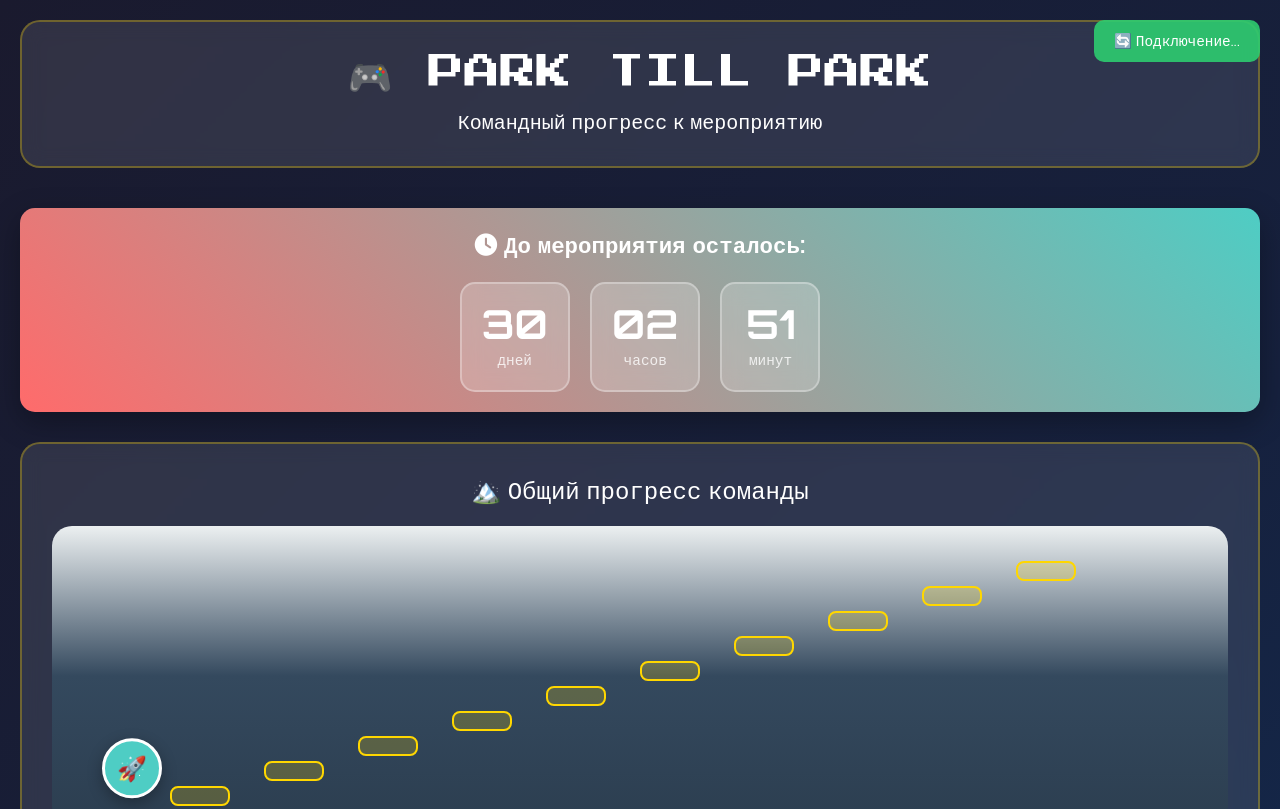
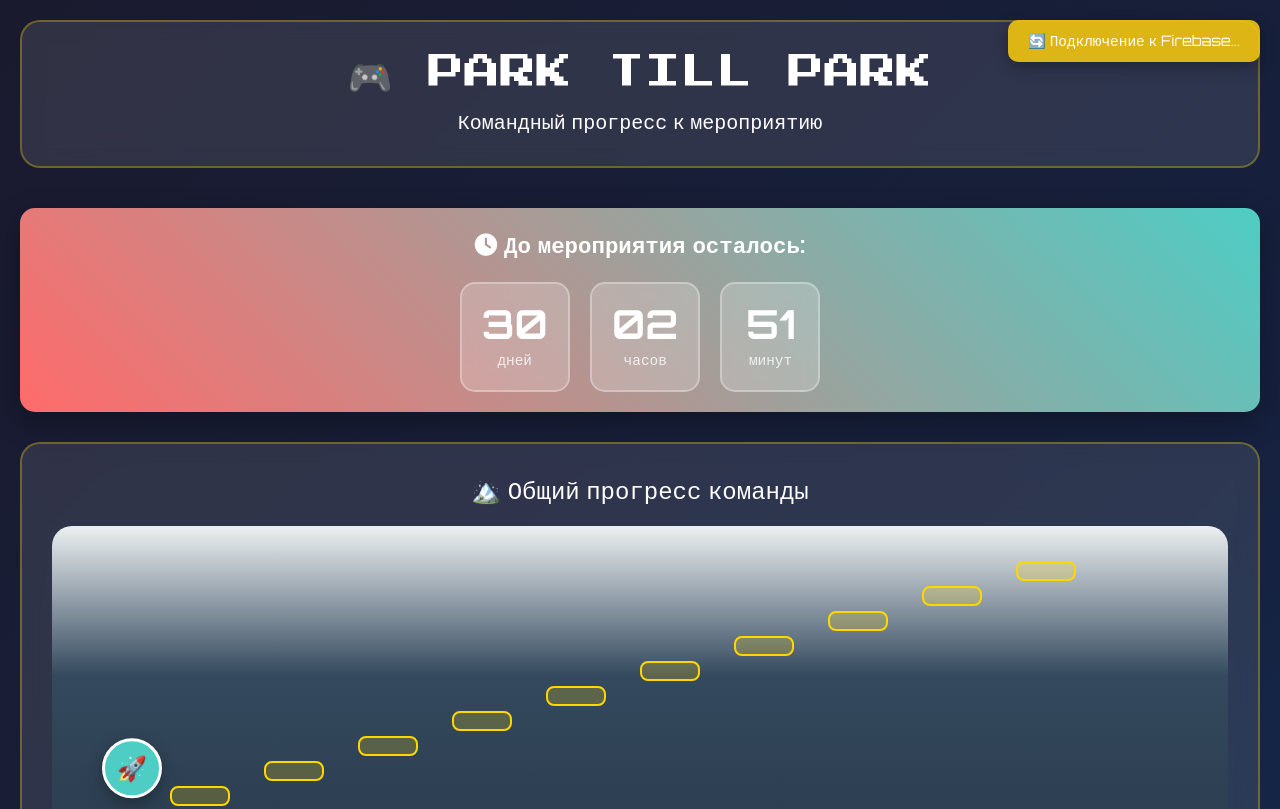
Before and after one commit to OummaEE/ParktillPark, a plain HTML site: page index.html in a window 1280 px wide. Shown: the top 809 px of the page. Drawn offline with nearby package versions, Linux system fonts and the light colour scheme; no server answers.

Commit message:
Update index.html

```diff
--- a/index.html
+++ b/index.html
@@ -355,10 +355,15 @@
             border-radius: 10px;
             font-size: 0.9em;
             z-index: 1000;
+            box-shadow: 0 5px 15px rgba(0,0,0,0.3);
         }
 
         .connection-status.disconnected {
             background: rgba(231, 76, 60, 0.9);
+        }
+
+        .connection-status.connecting {
+            background: rgba(241, 196, 15, 0.9);
         }
 
         @media (max-width: 768px) {
@@ -390,8 +395,8 @@
     </style>
 </head>
 <body>
-    <div class="connection-status" id="connection-status">
-        🔄 Подключение...
+    <div class="connection-status connecting" id="connection-status">
+        🔄 Подключение к Firebase...
     </div>
 
     <div class="container">
@@ -597,15 +602,16 @@
         let database = null;
         let tasksRef = null;
 
-        // ВАЖНО: Замените на ваши настройки Firebase
+        // РЕАЛЬНЫЕ настройки Firebase
         const firebaseConfig = {
-            apiKey: "AIzaSyBOqKZHRzJPwpDxoLTlZJD6MgJAyaKLtTY",
-            authDomain: "park-till-park-tasks.firebaseapp.com",
-            databaseURL: "https://park-till-park-tasks-default-rtdb.europe-west1.firebasedatabase.app",
-            projectId: "park-till-park-tasks",
-            storageBucket: "park-till-park-tasks.appspot.com",
-            messagingSenderId: "123456789",
-            appId: "1:123456789:web:abcdef123456"
+            apiKey: "AIzaSyCHVmoJw-JaCiiXfvzQgv1qimZUrP1sbe8",
+            authDomain: "park-till-park.firebaseapp.com",
+            databaseURL: "https://park-till-park-default-rtdb.europe-west1.firebasedatabase.app/",
+            projectId: "park-till-park",
+            storageBucket: "park-till-park.firebasestorage.app",
+            messagingSenderId: "944758688053",
+            appId: "1:944758688053:web:3d773f68d76219115a647c",
+            measurementId: "G-030C4Z3KW3"
         };
 
         // Функция для работы без Firebase (fallback)
@@ -614,7 +620,7 @@
             savedTasks = JSON.parse(localStorage.getItem('parkTillParkTasks')) || defaultTasks;
             renderTasks();
             updateAllProgress();
-            updateConnectionStatus('❌ Локальный режим');
+            updateConnectionStatus('❌ Локальный режим', 'disconnected');
         }
 
         // Инициализация Firebase
@@ -623,6 +629,8 @@
                 firebase.initializeApp(firebaseConfig);
                 database = firebase.database();
                 tasksRef = database.ref('parkTillParkTasks');
+
+                updateConnectionStatus('🔄 Подключение к Firebase...', 'connecting');
 
                 // Загружаем данные из Firebase
                 tasksRef.on('value', (snapshot) => {
@@ -636,13 +644,10 @@
                     }
                     renderTasks();
                     updateAllProgress();
-                    updateConnectionStatus('✅ Синхронизация включена');
-                });
-
-                // Обработка ошибок подключения
-                tasksRef.on('error', (error) => {
-                    console.error('Firebase error:', error);
-                    updateConnectionStatus('❌ Ошибка подключения');
+                    updateConnectionStatus('✅ Синхронизация работает!', 'connected');
+                }, (error) => {
+                    console.error('Firebase read error:', error);
+                    updateConnectionStatus('❌ Ошибка подключения', 'disconnected');
                     initializeWithoutFirebase();
                 });
 
@@ -657,6 +662,7 @@
             if (tasksRef) {
                 tasksRef.set(savedTasks).catch(error => {
                     console.error('Ошибка сохранения:', error);
+                    updateConnectionStatus('❌ Ошибка сохранения', 'disconnected');
                     // Fallback на localStorage
                     localStorage.setItem('parkTillParkTasks', JSON.stringify(savedTasks));
                 });
@@ -667,25 +673,21 @@
         }
 
         // Обновление статуса подключения
-        function updateConnectionStatus(message) {
+        function updateConnectionStatus(message, status) {
             const statusElement = document.getElementById('connection-status');
             statusElement.textContent = message;
-
-            if (message.includes('❌')) {
-                statusElement.classList.add('disconnected');
-            } else {
-                statusElement.classList.remove('disconnected');
-            }
+            statusElement.className = `connection-status ${status}`;
         }
 
         // Инициализация страницы
         function initializePage() {
-            updateConnectionStatus('🔄 Подключение...');
+            updateConnectionStatus('🔄 Подключение...', 'connecting');
 
             // Пытаемся инициализировать Firebase
             if (typeof firebase !== 'undefined') {
                 initializeFirebase();
             } else {
+                console.error('Firebase SDK не загружен');
                 initializeWithoutFirebase();
             }
 
```
